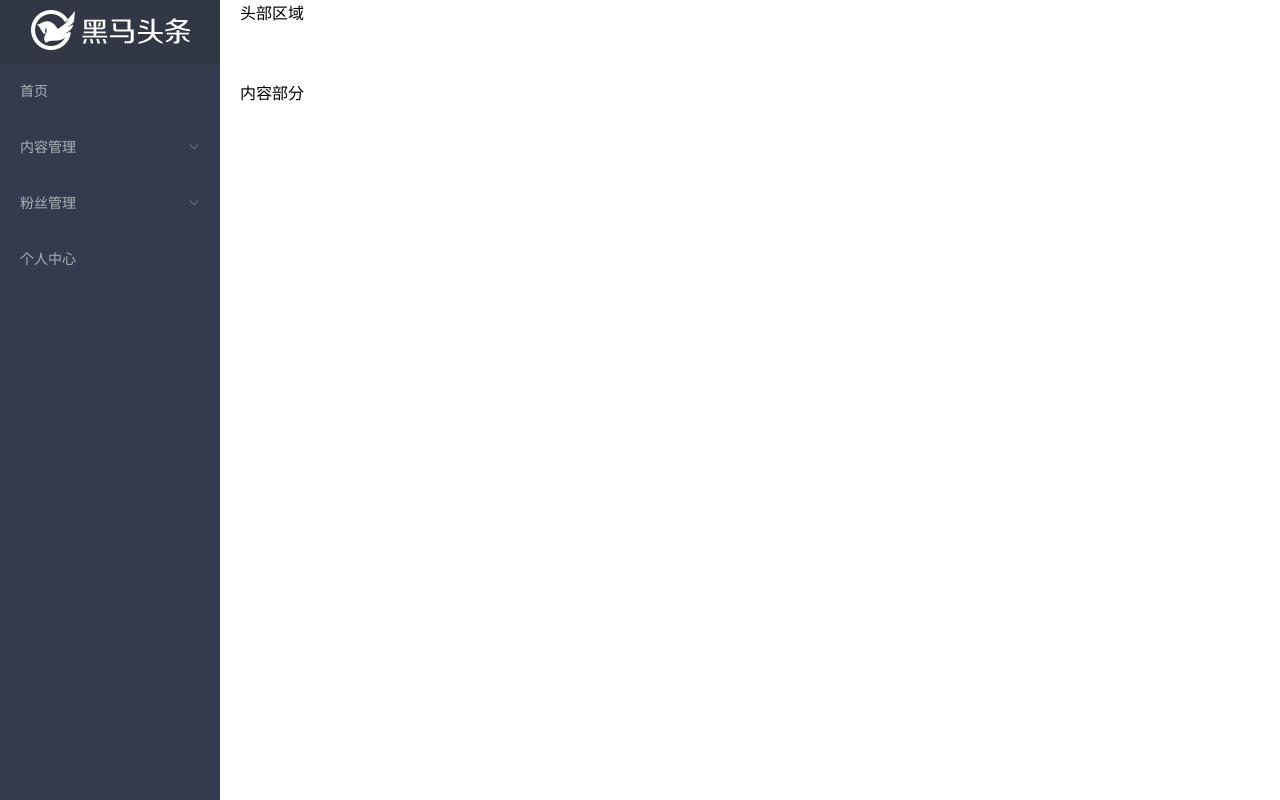
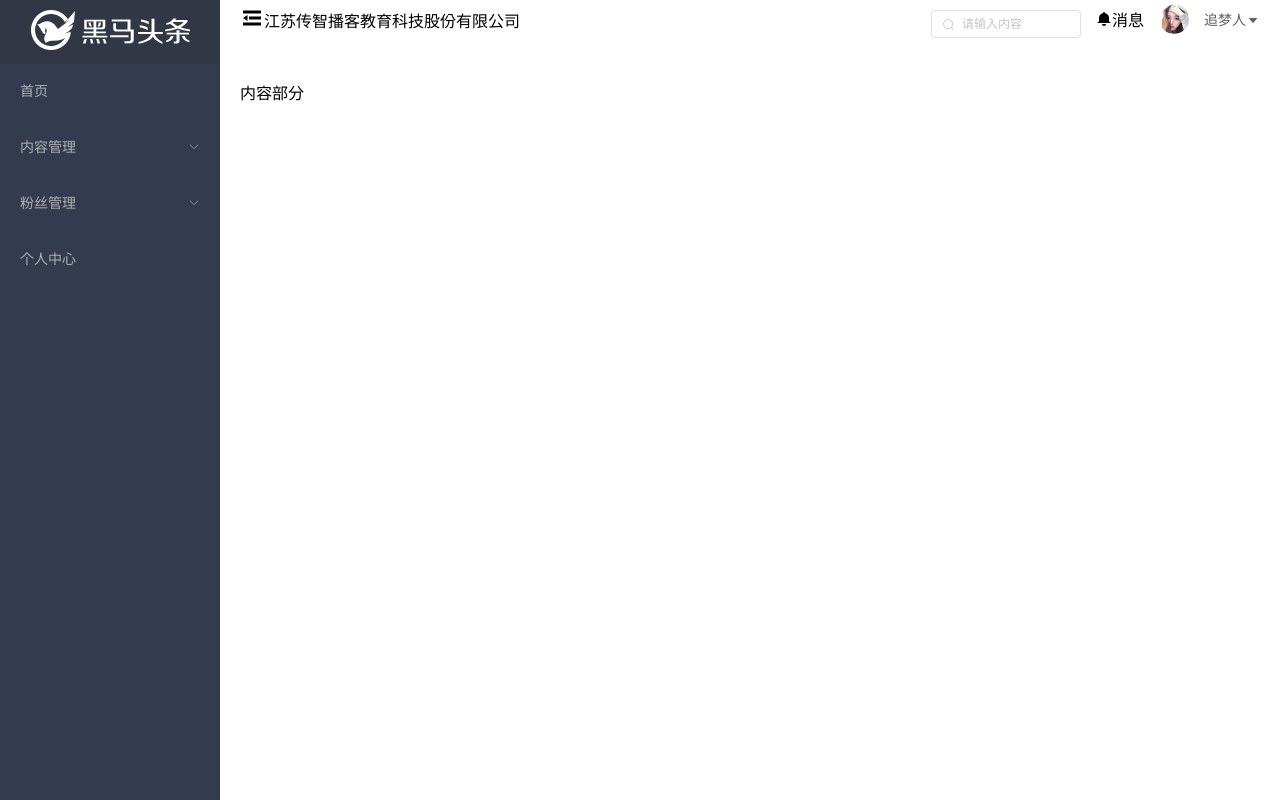
Before and after one commit to liuqinggang0523/heimatoutiao, a Vue app: page /#/home in a window 1280 px wide. Built offline with nearby package versions, Linux system fonts and the light colour scheme.

Commit message:
头部结构及下拉菜单

```diff
--- /dev/null
+++ b/src/components/header/index.vue
@@ -0,0 +1,50 @@
+<template>
+    <el-row type="flex" align="middle">
+      <el-col :span='12' class="left"  type='flex' justify="center">
+          <i class="el-icon-s-fold" style="font-size:24px"></i>
+        <span>江苏传智播客教育科技股份有限公司</span>
+      </el-col>
+      <el-col :span='12' class="right">
+        <el-row type='flex' justify="end" align="middle">
+          <!-- 输入框 -->
+          <el-input
+            style="width:150px;margin-right:15px;margin-top:10px"
+            size="mini"
+            placeholder="请输入内容"
+            prefix-icon="el-icon-search"
+            v-model="input2">
+          </el-input>
+          <i class="el-icon-message-solid"></i>
+          <span>消息</span>
+          <img src="../../assets/img/avatar.jpg" alt="">
+          <el-dropdown>
+              <span>追梦人</span>
+              <i class="el-icon-caret-bottom"></i>
+            <el-dropdown-menu slot="dropdown">
+              <el-dropdown-item>个人信息</el-dropdown-item>
+              <el-dropdown-item>github</el-dropdown-item>
+              <el-dropdown-item>退出</el-dropdown-item>
+            </el-dropdown-menu>
+          </el-dropdown>
+
+        </el-row>
+      </el-col>
+    </el-row>
+</template>
+
+<script>
+export default {
+
+}
+</script>
+
+<style lang='less' scoped>
+  .right {
+    img {
+      height: 30px;
+      width: 30px;
+      border-radius: 50%;
+      margin: 0 15px 0 15px;
+    }
+  }
+</style>
--- a/src/views/home/index.vue
+++ b/src/views/home/index.vue
@@ -8,7 +8,9 @@
     <!-- 一级容器 -->
       <el-container>
         <!-- 头部区域 -->
-        <el-header>头部区域</el-header>
+        <el-header>
+          <heima-header></heima-header>
+        </el-header>
         <el-main>内容部分</el-main>
       </el-container>
   </el-container>
@@ -16,10 +18,12 @@
 
 <script>
 import aside from '../../components/aside/index'
+import header from '../../components/header/index'
 export default {
   components:
-    { 'aside-nav': aside }
-
+    { 'aside-nav': aside,
+      'heima-header': header
+    }
 }
 </script>
 
```
